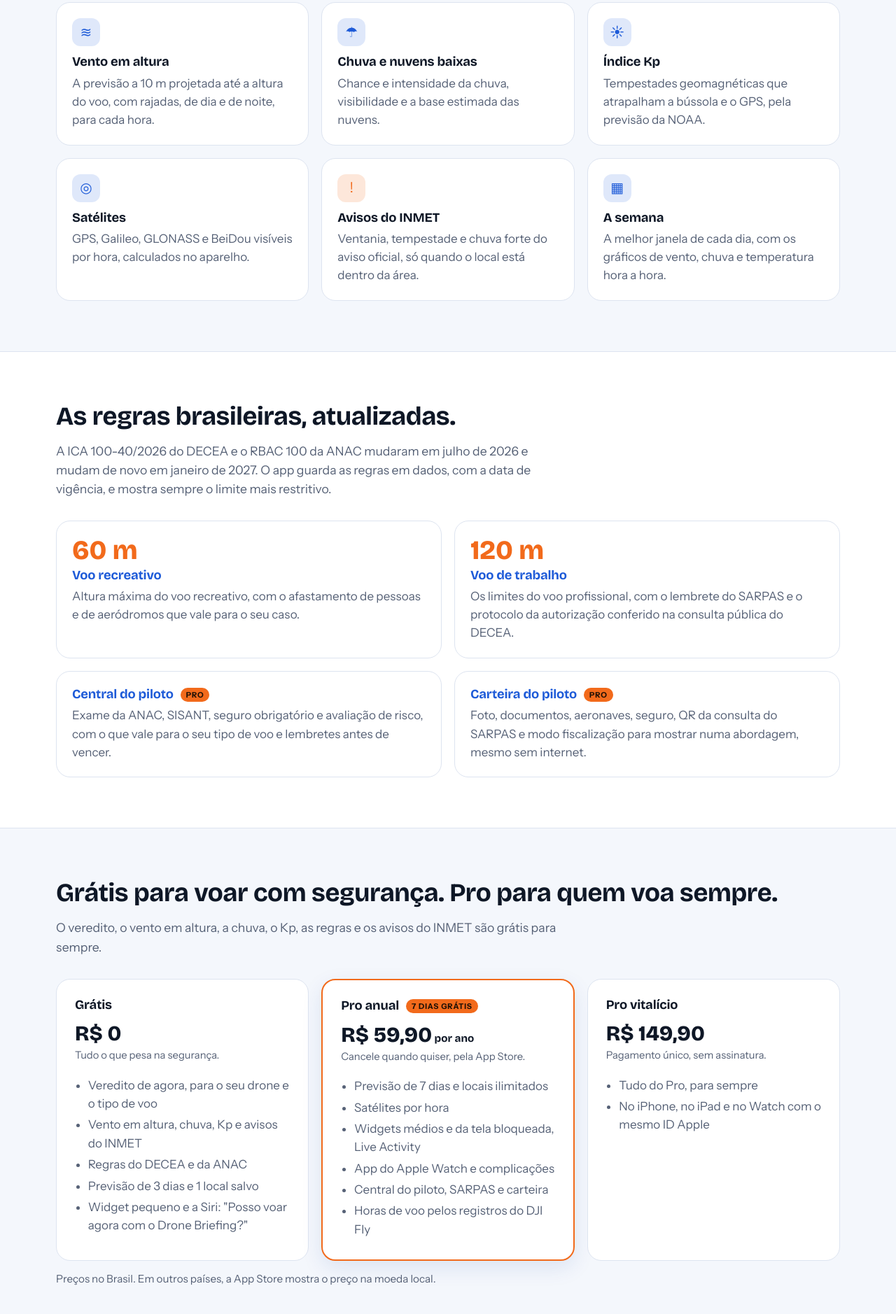
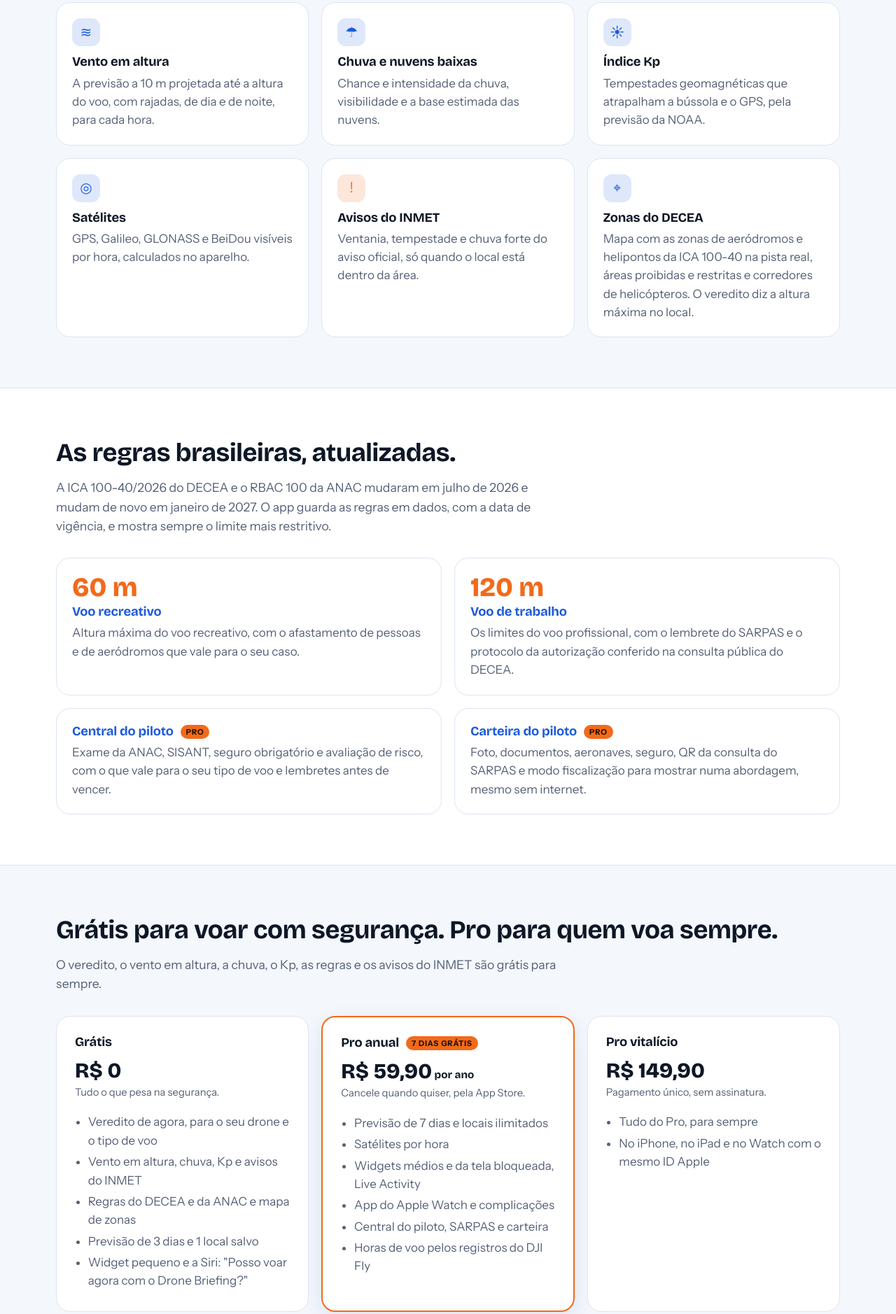
Before and after one commit to LeoCNogueira/dronebriefing-site, a plain HTML site: page index.html in a window 1280 px wide. Shown: the part 1035-2913 px from the top of the page at 70% size. Drawn offline with nearby package versions, Linux system fonts and the light colour scheme.

Commit message:
Add the DECEA airspace map to the landing pages
Co-Authored-By: Claude Opus 5.5 <noreply@anthropic.com>

```diff
--- a/index.html
+++ b/index.html
@@ -109,7 +109,7 @@
       <li><span class="icone">☀</span><h3>Índice Kp</h3><p>Tempestades geomagnéticas que atrapalham a bússola e o GPS, pela previsão da NOAA.</p></li>
       <li><span class="icone">◎</span><h3>Satélites</h3><p>GPS, Galileo, GLONASS e BeiDou visíveis por hora, calculados no aparelho.</p></li>
       <li><span class="icone laranja">!</span><h3>Avisos do INMET</h3><p>Ventania, tempestade e chuva forte do aviso oficial, só quando o local está dentro da área.</p></li>
-      <li><span class="icone">▦</span><h3>A semana</h3><p>A melhor janela de cada dia, com os gráficos de vento, chuva e temperatura hora a hora.</p></li>
+      <li><span class="icone">⌖</span><h3>Zonas do DECEA</h3><p>Mapa com as zonas de aeródromos e helipontos da ICA 100-40 na pista real, áreas proibidas e restritas e corredores de helicópteros. O veredito diz a altura máxima no local.</p></li>
     </ul>
   </div>
 </section>
@@ -139,7 +139,7 @@
         <ul>
           <li>Veredito de agora, para o seu drone e o tipo de voo</li>
           <li>Vento em altura, chuva, Kp e avisos do INMET</li>
-          <li>Regras do DECEA e da ANAC</li>
+          <li>Regras do DECEA e da ANAC e mapa de zonas</li>
           <li>Previsão de 3 dias e 1 local salvo</li>
           <li>Widget pequeno e a Siri: "Posso voar agora com o Drone Briefing?"</li>
         </ul>
```
Also changed, not shown: en/index.html (+1 -1 lines), 1 other file.
